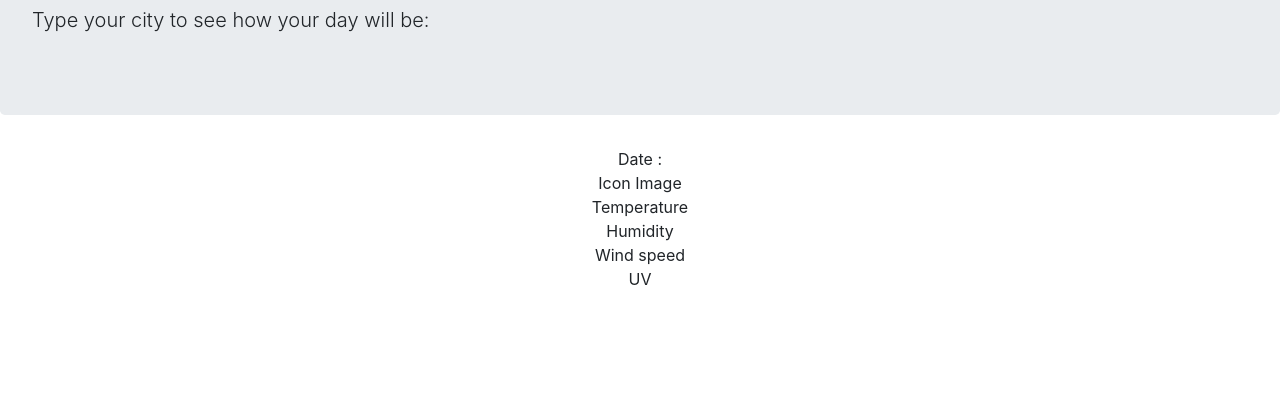
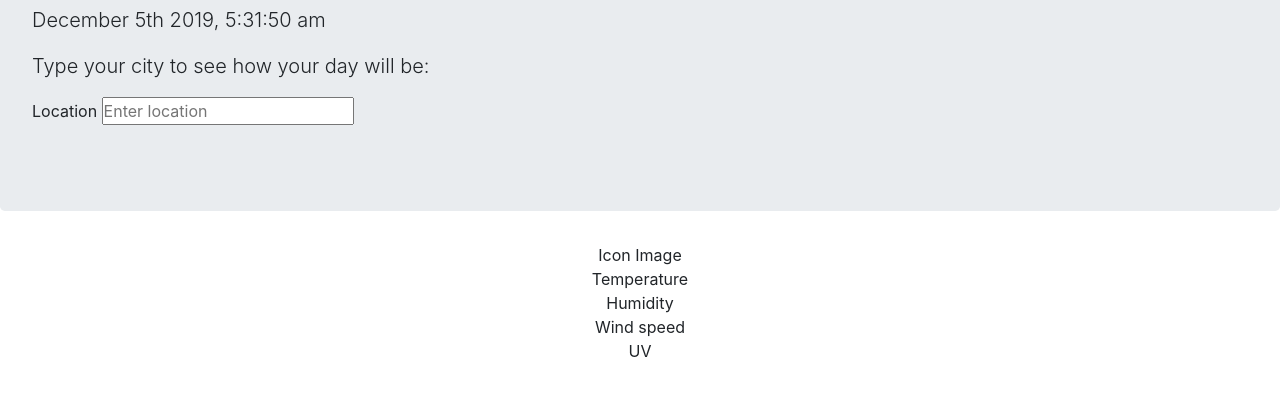
Before and after one commit to MMunoz713/weather-api, a plain HTML site: page index.html in a window 1280 px wide. Shown: the part 297-692 px from the top of the page. Drawn offline with nearby package versions, Linux system fonts and the light colour scheme.

Commit message:
added text box for location and display for current date

```diff
--- a/index.html
+++ b/index.html
@@ -12,11 +12,15 @@
 <body>
     <div class="jumbotron">
         <h1 class="display-1">Check your weather, today!</h1>
+        <p id="currentDay" class="lead"></p>
         <p class="lead">Type your city to see how your day will be:</p>
+            <form>
+                <div class="form-group">
+                    <label for="location">Location</label>
+                    <input type="location" class="location-control" id="location" placeholder="Enter location">
+                </div>
+            </form>
     </div>
-        <div class="date">
-            Date :
-        </div>
         <div class="Icon image">
             Icon Image
         </div>
@@ -33,7 +37,8 @@
             UV
         </div>
 
+    <script src="https://code.jquery.com/jquery-3.4.1.min.js"></script>
+    <script src="https://cdnjs.cloudflare.com/ajax/libs/moment.js/2.24.0/moment.min.js"></script>
     <script src="script.js"></script>
-    <script src="https://cdnjs.cloudflare.com/ajax/libs/moment.js/2.24.0/moment.min.js"></script>
 </body>
 </html>
--- a/script.js
+++ b/script.js
@@ -0,0 +1,2 @@
+var currentDay = moment().format('MMMM Do YYYY, h:mm:ss a');
+$("#currentDay").text(currentDay);
```
